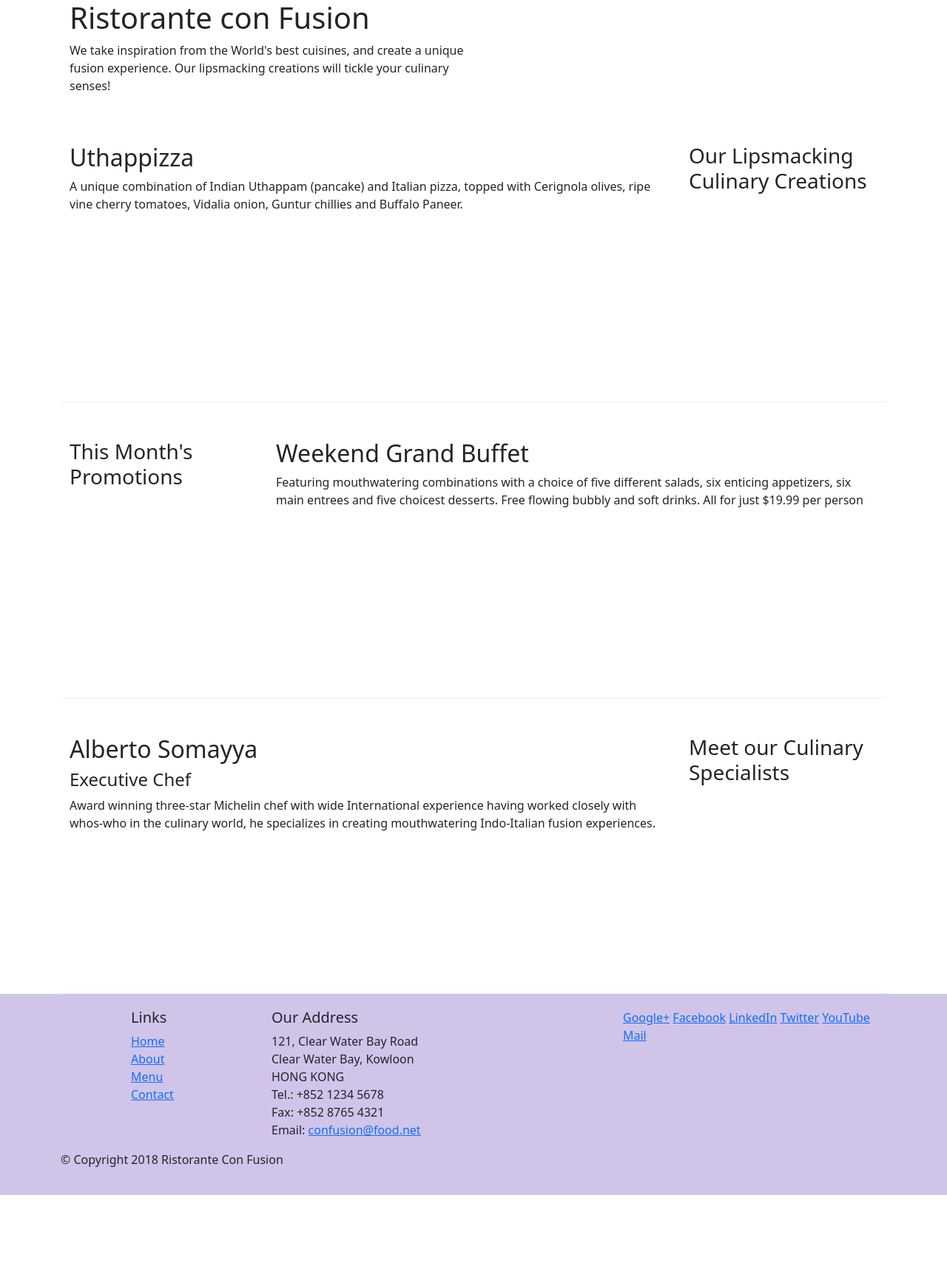
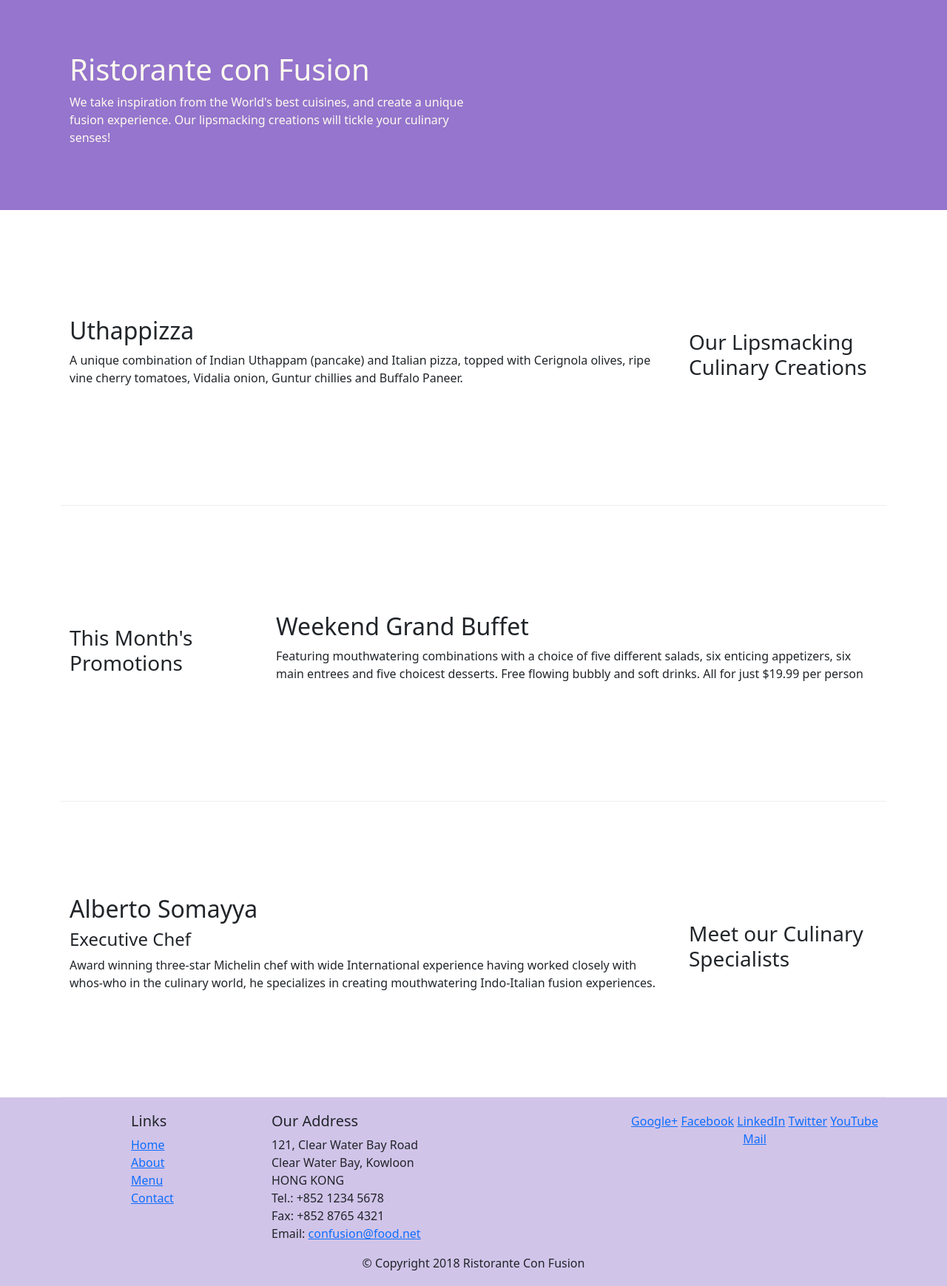
Before and after one commit to georgeburin/Coursera_Node.js, a website: page index.html in a window 1280 px wide. Shown: the whole page at 74% size. Before the commit the page ends 1616 px from the top, so only its background shows below. Drawn offline with nearby package versions, Linux system fonts and the light colour scheme.

Commit message:
CSS ADDED 2 Final'

```diff
--- a/CSS/styles.css
+++ b/CSS/styles.css
@@ -15,3 +15,16 @@
     margin: 0px auto;
     padding: 20px 0px 20px 0px;
 }
+
+.jumbotron {
+    padding: 70px 30px 70px 30px;
+    margin: 0px auto;
+    background: #9575cd;
+    color: floralwhite;
+}
+
+.address {
+    font-size: 80%;
+    margin: 0px;
+    color: #0f0f0f;
+}
--- a/index.html
+++ b/index.html
@@ -29,7 +29,7 @@
     </header>
 
     <div class="container">
-        <div class="row row-content">
+        <div class="row row-content align-items-center">
             <div class="col-12 col-sm-4 order-sm-last col-md-3">
                 <h3>Our Lipsmacking Culinary Creations</h3>
             </div>
@@ -40,7 +40,7 @@
         </div>
 
 
-        <div class="row row-content">
+        <div class="row row-content align-items-center">
             <div class="col-12 col-sm-4 col-md-3">
                 <h3>This Month's Promotions</h3>
             </div>
@@ -50,7 +50,7 @@
             </div>
         </div>
 
-        <div class="row row-content">
+        <div class="row row-content align-items-center">
             <div class="col-12 order-sm-last col-sm-4 col-md-3">
                 <h3>Meet our Culinary Specialists</h3>
             </div>
@@ -86,7 +86,7 @@
 		           </address>
                 </div>
                 <div class="col 12 col-sm-4">
-                    <div >
+                    <div class="text-center">
                         <a href="http://google.com/+">Google+</a>
                         <a href="http://www.facebook.com/profile.php?id=">Facebook</a>
                         <a href="http://www.linkedin.com/in/">LinkedIn</a>
@@ -96,7 +96,7 @@
                     </div>
                 </div>
            </div>
-           <div>
+           <div class="row justify-content-center">
                 <div class="col-auto">
                     <p>© Copyright 2018 Ristorante Con Fusion</p>
                 </div>
```
